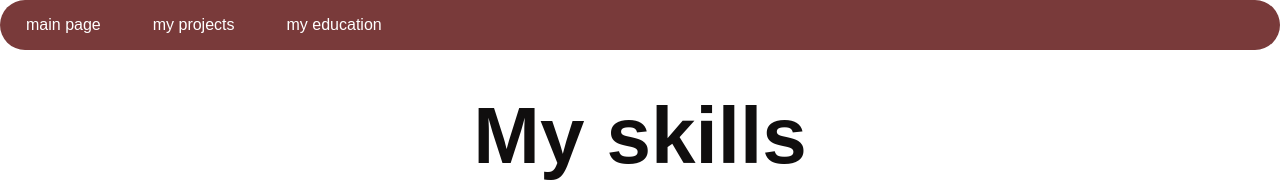
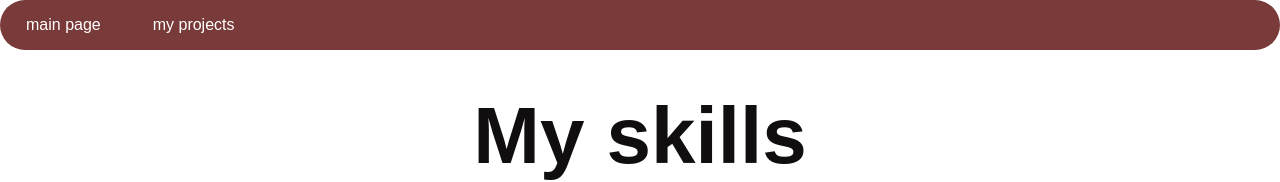
Before and after one commit to OMKARHOTA/Omkar-Portfolio, a plain HTML site: page skills.html in a window 1280 px wide. Shown: the top 182 px of the page. Drawn offline with Linux system fonts and the light colour scheme.

Commit message:
Update skills.html

```diff
--- a/skills.html
+++ b/skills.html
@@ -13,7 +13,7 @@
         <li><a href="index.html">main page</a> </li>
         <li><a href="projects.html">my projects</a></li>
 
-        <li><a href="#">my education</a></li>
+
         </ul>
         </nav>
         <h1>My skills</h1>
```
